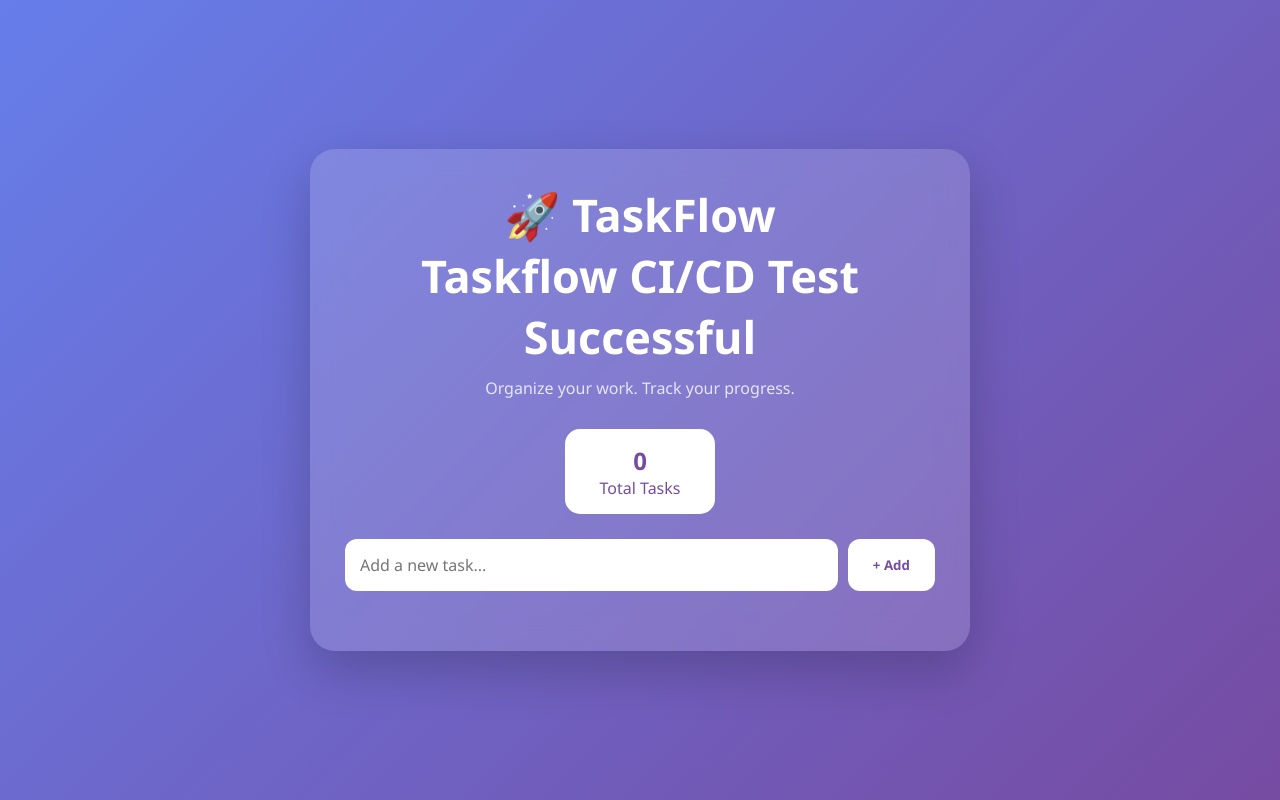
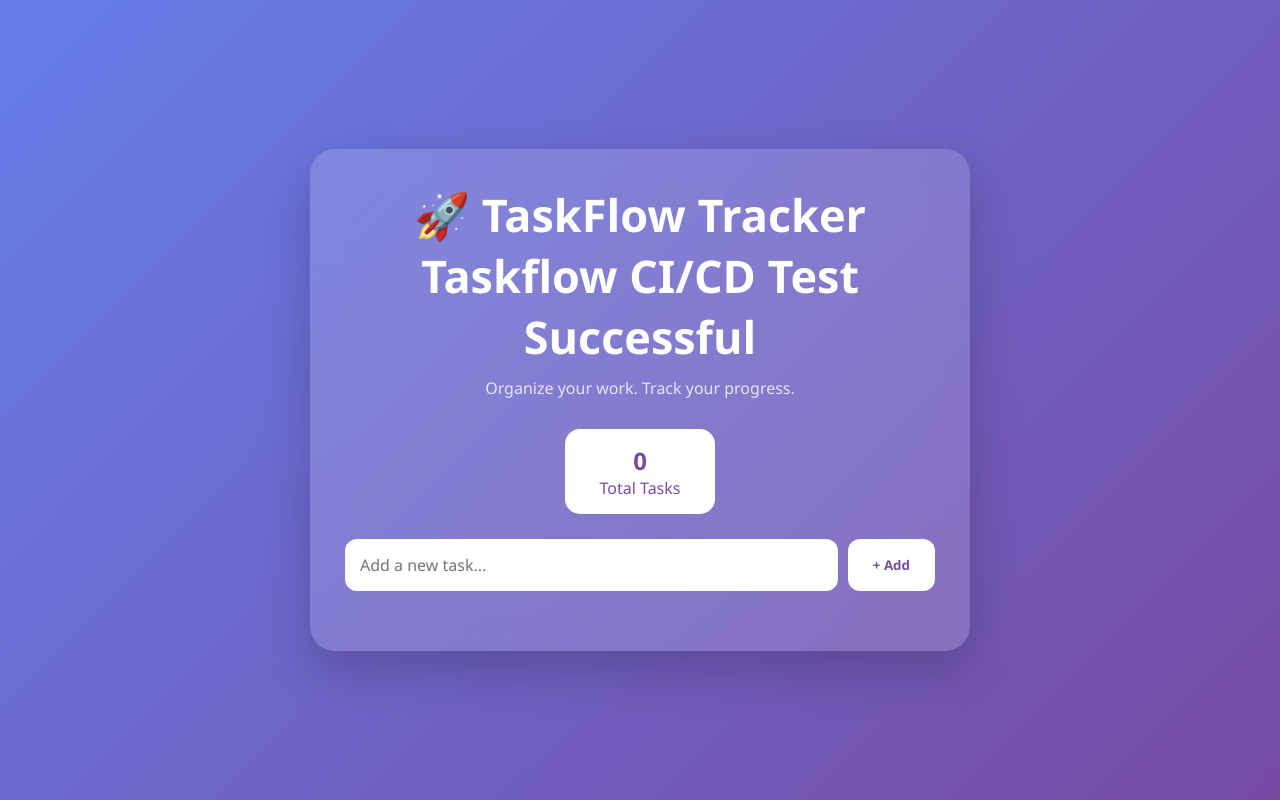
Before and after one commit to umasreeg1/taskflow-nodejs-ec2, a website: page public/index.html in a window 1280 px wide. Drawn offline with Linux system fonts and the light colour scheme; no server answers.

Commit message:
Changed Heading

```diff
--- a/public/index.html
+++ b/public/index.html
@@ -5,7 +5,7 @@
 <meta charset="UTF-8">
 <meta name="viewport" content="width=device-width, initial-scale=1.0">
 
-<title>TaskFlow APP</title>
+<title>TaskFlow </title>
 
 <link rel="stylesheet" href="style.css">
 
@@ -22,7 +22,7 @@
 
 <header>
 
-<h1>🚀 TaskFlow</h1>
+<h1>🚀 TaskFlow Tracker</h1>
 <h1>Taskflow CI/CD Test Successful</h1>
 
 <p>Organize your work. Track your progress.</p>
```
